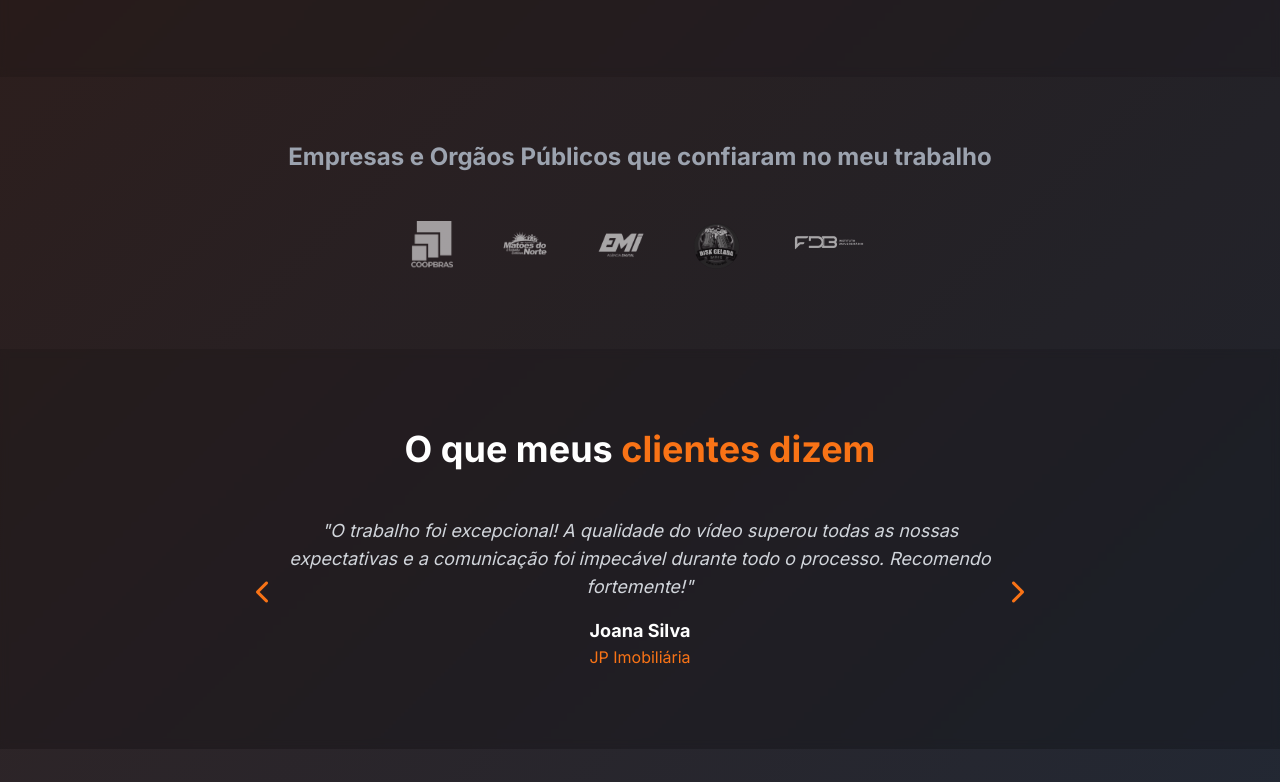
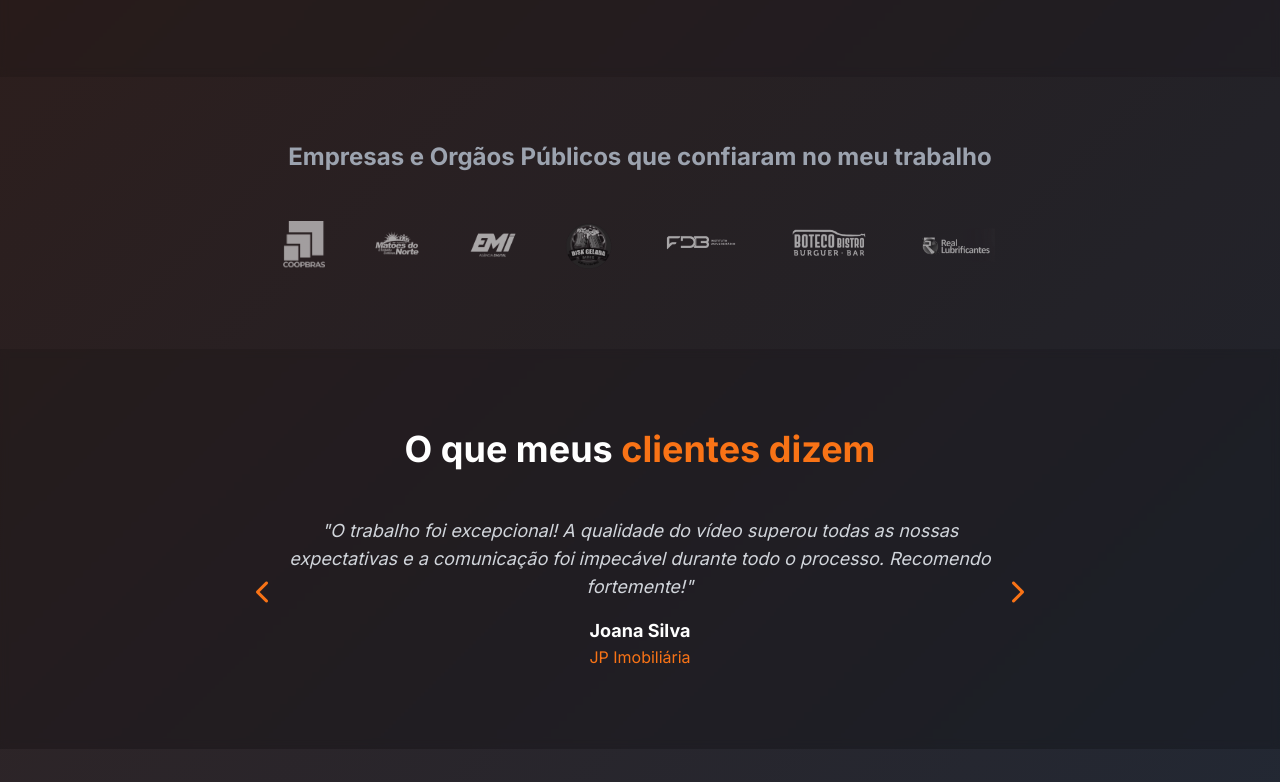
Before and after one commit to lipe4142/Landing-Page-Designer, a plain HTML site: page index.html in a window 1280 px wide. Shown: the part 1778-2560 px from the top of the page. Drawn offline with nearby package versions, Linux system fonts and the light colour scheme.

Commit message:
NOVOS CLIENTES
Coloquei icones de novos clientes no site

```diff
--- a/index.html
+++ b/index.html
@@ -276,6 +276,8 @@
                     <img src="EMI DIGITAL.png" alt="Logo Cliente EMI Digital" class="h-12 md:h-12 opacity-60 hover:opacity-100 transition-opacity duration-300">
                     <img src="DISK.png" alt="Logo Cliente Disk Gelada+" class="h-12 md:h-12 opacity-60 hover:opacity-100 transition-opacity duration-300">
                     <img src="FDB.png" alt="Logo Cliente Miranda do Norte" class="h-20 md:h-20 opacity-60 hover:opacity-100 transition-opacity duration-300">
+                    <img src="LOGO BISTRO.png" alt="Logo Cliente Miranda do Norte" class="h-20 md:h-20 opacity-60 hover:opacity-100 transition-opacity duration-300">
+                    <img src="REAL LUBRIFICANTE.png" alt="Logo Cliente Miranda do Norte" class="h-20 md:h-20 opacity-60 hover:opacity-100 transition-opacity duration-300">
 
                 </div>
             </div>
```
Also changed, not shown: LOGO BISTRO.png (added), REAL LUBRIFICANTE.png (added).
